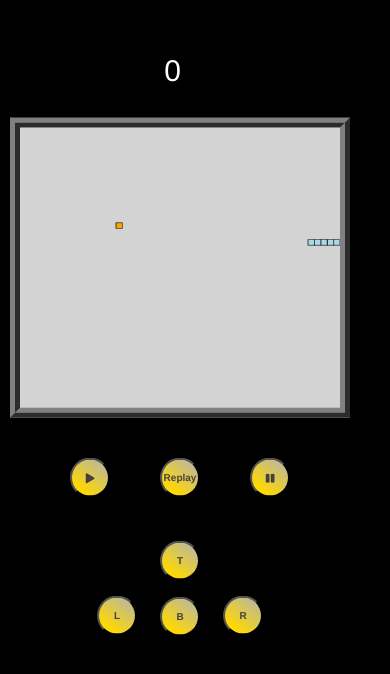
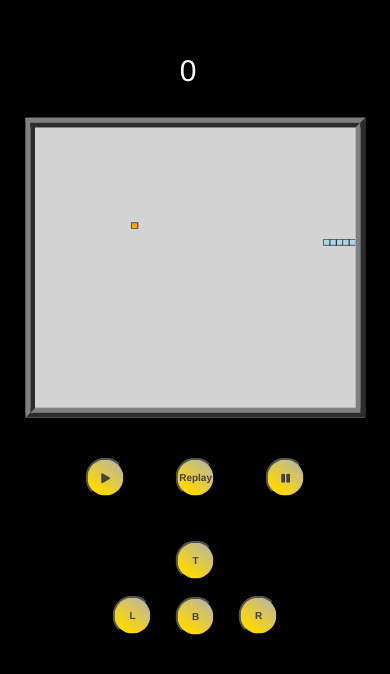
Before and after one commit to ryu-75/snakegame, a plain HTML site: page index.html in a window 390 px wide. Shown: the part 162-836 px from the top of the page. Drawn offline with nearby package versions, Linux system fonts and the light colour scheme.

Commit message:
update elements position

```diff
--- a/css/style.css
+++ b/css/style.css
@@ -127,6 +127,10 @@ canvas {
         transform: translateY(50%, -50%);
     }
 
+    .row {
+        padding-left: 8%;
+    }
+
     #replay,
     #play,
     #pause,
```
